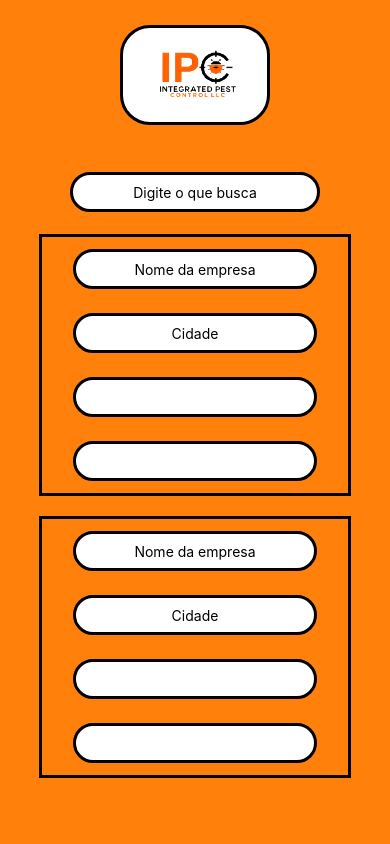
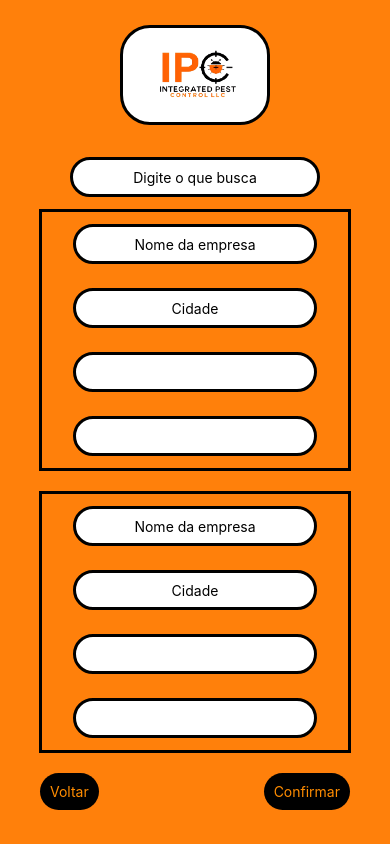
Before and after one commit to thiagoamim11/TCC-2023, a React Native app: screen /UsuarioLogado in a window 390 px wide. Built offline with nearby package versions, Linux system fonts and the light colour scheme.

Commit message:
Falta por os icones na tela de usuario

```diff
--- a/src/telas/TelaDoUsuario.js
+++ b/src/telas/TelaDoUsuario.js
@@ -1,9 +1,9 @@
 import React from "react";
-import { SafeAreaView, ScrollView, StyleSheet, TextInput, View } from "react-native";
+import { SafeAreaView, ScrollView, StyleSheet, TextInput, View, TouchableOpacity, Text} from "react-native";
 import { Logo } from "../componentes/Logo";
 
 
-export const TelaDoUsuario = () => {
+export const TelaDoUsuario = ({navigation}) => {
     return(
 
         <ScrollView style={estilos.gambiarra}>
@@ -63,6 +63,16 @@ export const TelaDoUsuario = () => {
 
                 </View>
 
+                <View style={estilos.posicao_button}>
+                <TouchableOpacity style={estilos.button} onPress={() => navigation.navigate('Login')}  >
+                <Text style={estilos.texto}>Voltar</Text>
+                </TouchableOpacity>
+
+                <TouchableOpacity style={estilos.button1} onPress={() => navigation.navigate('Login')}>
+                <Text style={estilos.texto}>Confirmar</Text>
+                </TouchableOpacity>
+                </View>
+
 
 
 
@@ -107,7 +117,7 @@ const estilos = StyleSheet.create({
 
     containerInput: {
         alignItems: 'center',
-        paddingBottom: 10,
+        marginTop: -15,
     },
 
     container: {
@@ -120,6 +130,44 @@ const estilos = StyleSheet.create({
         width: '80%',
         alignItems: 'center',
         marginBottom: 20,
-    }
+    },
+
+    button :{
+        alignItems: 'center',
+        backgroundColor: 'black',
+        padding: 10,
+        borderRadius:20,
+
+
+      },
+
+      button1 :{
+        alignItems: 'center',
+        backgroundColor: 'black',
+        padding: 10,
+        borderRadius:20,
+
+
+      },
+
+      texto:{
+        color: '#FF8C00',
+
+      },
+
+      posicao_button:{
+        flexDirection:'row',
+        justifyContent: 'space-between',
+        width: '100%',
+        paddingLeft: 40,
+        paddingRight: 40,
+
+      },
+
+
+
+
+
+
 
 });
```
